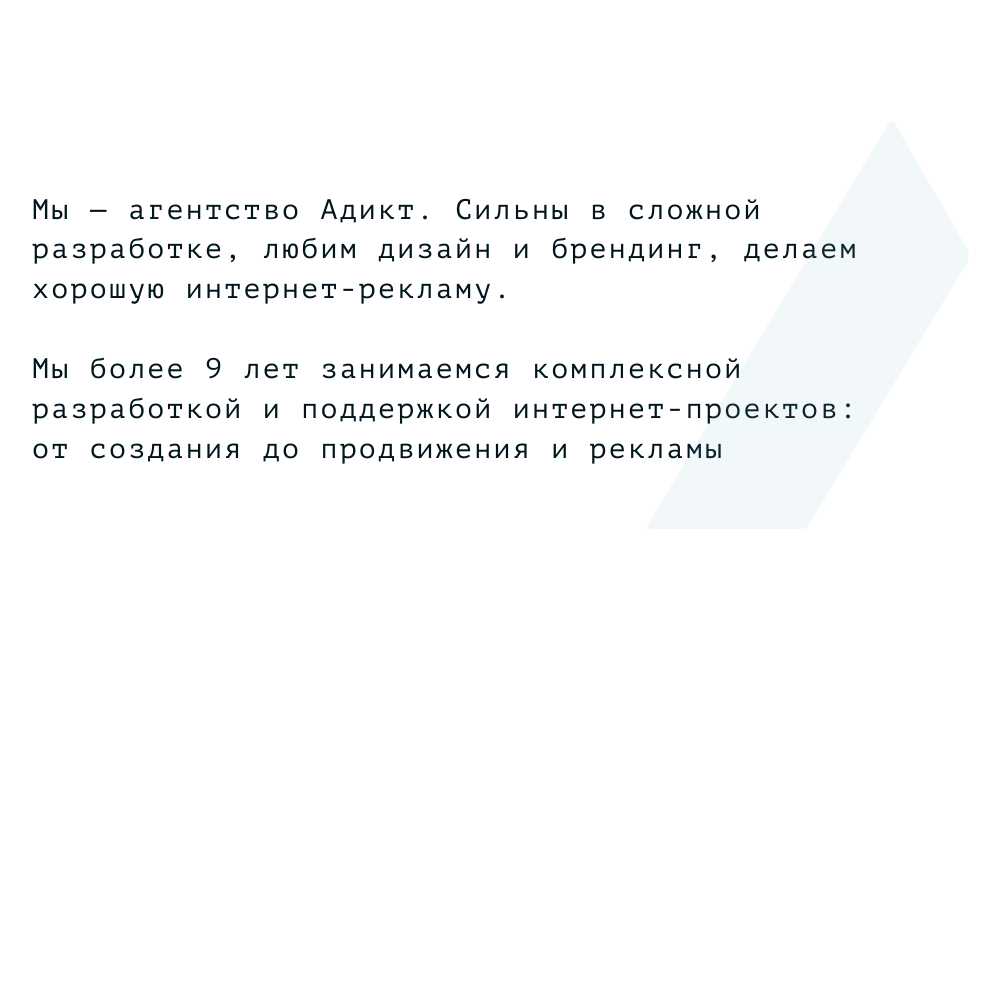
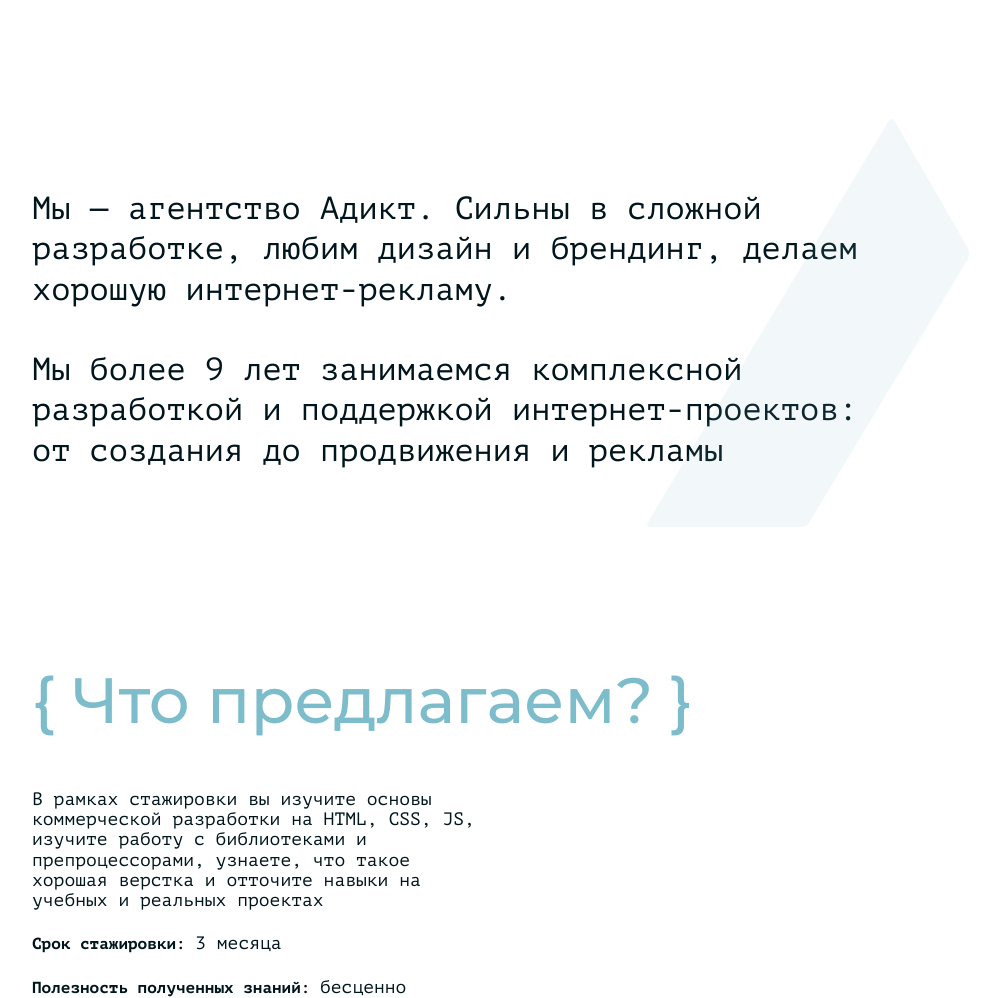
Before and after one commit to Dirk19991/adict-test, a website: page index.html in a window 1280 px wide. Shown: the part 514-1512 px from the top of the page, without its empty margins (146-1147 px from the left). Before the commit the page ends 1043 px from the top, so only its background shows below. Drawn offline with Linux system fonts and the light colour scheme.

Commit message:
add offer section

```diff
--- a/index.html
+++ b/index.html
@@ -5,6 +5,7 @@
     <meta name="viewport" content="width=device-width, initial-scale=1.0" />
     <title>Document</title>
     <link rel="stylesheet" href="style.css" />
+    <script defer src="main.js"></script>
   </head>
   <body>
     <header class="header">
@@ -38,14 +39,14 @@
       </section>
 
       <section class="description">
-        <div>
+        <p>
           Мы — агентство Адикт. Сильны в сложной разработке, любим дизайн и
           брендинг, делаем хорошую интернет-рекламу.
-        </div>
-        <div>
+        </p>
+        <p>
           Мы более 9 лет занимаемся комплексной разработкой и поддержкой
           интернет-проектов: от создания до продвижения и рекламы
-        </div>
+        </p>
         <div class="description__trapezoid">
           <img
             src="./assets/BackgroundTrapezoid.svg"
@@ -53,6 +54,19 @@
           />
         </div>
       </section>
+      <section class="offer">
+        <div class="offer__header">{ Что предлагаем? }</div>
+        <div class="offer__description">
+          <p>
+            В рамках стажировки вы изучите основы коммерческой разработки на
+            HTML, CSS, JS, изучите работу с библиотеками и препроцессорами,
+            узнаете, что такое хорошая верстка и отточите навыки на учебных и
+            реальных проектах
+          </p>
+          <p><span>Срок стажировки: </span>3 месяца</p>
+          <p><span>Полезность полученных знаний: </span>бесценно</p>
+        </div>
+      </section>
     </main>
   </body>
 </html>
--- /dev/null
+++ b/main.js
@@ -0,0 +1 @@
+console.log('hi');
--- a/style.scss
+++ b/style.scss
@@ -4,6 +4,17 @@
   --black: #00151c;
   --blue: #7dbcca;
   --white: #ffffff;
+
+  --promo_desktop: 96px;
+  --h1_desktop: 64px;
+  --lead_desktop: 32px;
+  --p1_desktop: 18px;
+  --p1_desktop_strong: 16px;
+
+  --h1_desktop_lineHeight: 122%;
+  --lead_desktop_lineHeight: 126%;
+  --p1_desktop_lineHeight: 112%;
+  --p1_desktop_strong_lineHeight: 126%;
 }
 
 @mixin button {
@@ -47,6 +58,10 @@
   box-sizing: border-box;
 }
 
+html {
+  font-size: 18px;
+}
+
 body {
   max-width: 1440px;
   display: flex;
@@ -55,7 +70,7 @@
   justify-content: center;
   margin: 0 auto;
   font-family: 'PT_Mono', sans-serif;
-  font-size: 18px;
+
   color: var(--black);
 }
 
@@ -68,6 +83,7 @@
   align-items: center;
   position: relative;
   margin-left: 12px;
+  margin-bottom: 129px;
 
   &__image {
     margin-right: 64px;
@@ -102,30 +118,27 @@
 // =================HERO SECTION==================
 
 .hero {
-  margin-top: 132px;
   margin-left: 15px;
-  margin-bottom: 197px;
+  margin-bottom: 192px;
   max-width: 936px;
   display: flex;
   justify-content: space-between;
-  gap: 110px;
+  gap: 118px;
 
   &__frontend {
     &_blue {
       font-family: 'Montserrat';
-      font-size: 5.33rem;
+      font-size: var(--promo_desktop);
       font-weight: 700;
-      letter-spacing: 0.5rem;
-      line-height: 5.33rem;
+      line-height: var(--promo_desktop);
       color: var(--blue);
-      margin-bottom: 36px;
+      margin-bottom: 23px;
     }
 
     &_black {
       font-family: 'Montserrat';
-      font-size: 3.55rem;
-      line-height: 4.33rem;
-      letter-spacing: 0.25rem;
+      font-size: var(--h1_desktop);
+      line-height: var(--h1_desktop_lineHeight);
       font-weight: 500;
       margin-bottom: 50px;
     }
@@ -143,7 +156,7 @@
     }
   }
   &__icons {
-    margin-top: 18px;
+    margin-top: 22px;
   }
 }
 
@@ -157,10 +170,10 @@
   flex-direction: column;
   gap: 40px;
   justify-content: space-between;
+  font-size: var(--lead_desktop);
+  line-height: var(--lead_desktop_lineHeight);
   margin-left: 12px;
-  font-size: 1.77rem;
-  line-height: 2.49rem;
-  letter-spacing: 0.14rem;
+  margin-bottom: 190px;
 
   &__trapezoid {
     position: absolute;
@@ -168,3 +181,36 @@
     left: 615px;
   }
 }
+
+// =================OFFER SECTION==================
+
+.offer {
+  display: flex;
+  flex-direction: column;
+  gap: 50px;
+  max-width: 936px;
+  margin-left: 12px;
+
+  &__header {
+    font-family: 'Montserrat';
+    font-size: var(--h1_desktop);
+    line-height: var(--h1_desktop_lineHeight);
+    color: var(--blue);
+  }
+
+  &__description {
+    display: flex;
+    flex-direction: column;
+    gap: 23px;
+    font-size: var(--p1_desktop);
+    line-height: var(--p1_desktop_lineHeight);
+    padding-right: 480px;
+
+    > p > span {
+      font-weight: 700;
+      font-size: var(--p1_desktop_strong);
+      line-height: var(--p1_desktop_strong_lineHeight);
+      white-space: pre;
+    }
+  }
+}
```
Also changed, not shown: style.css, 1 other file.
